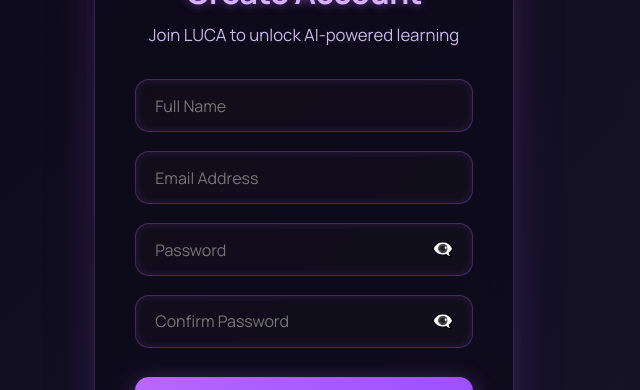
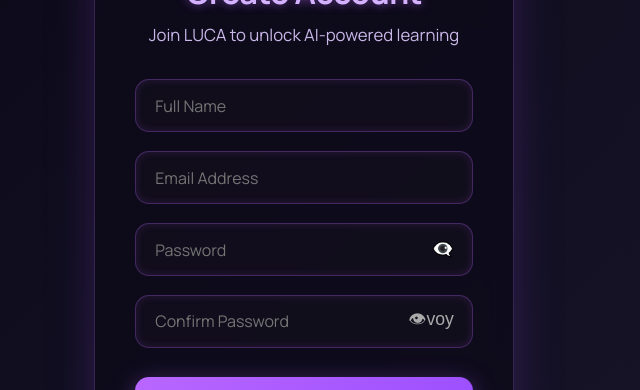
Before and after one commit to WafryAhamed/Luca, a React (Vite) app: page /auth in a window 1280 px wide. Both pictures are taken after a click on the button "Sign Up". Shown: the part 87-477 px from the top of the page, without its empty margins (336-976 px from the left). Built offline with nearby package versions, Linux system fonts and the light colour scheme.

Commit message:
change sign in sign up

```diff
--- a/src/AuthPage.jsx
+++ b/src/AuthPage.jsx
@@ -201,7 +201,7 @@
   return (
     <>
       <div className={styles.Background}>
-        <div className={styles.Stars}></div>
+        <div className={styles.Pattern}></div>
       </div>
 
       <div className={styles.Container}>
@@ -279,7 +279,7 @@
                     className={styles.TogglePassword}
                     onClick={() => setShowConfirmPassword(!showConfirmPassword)}
                   >
-                    {showConfirmPassword ? "👁" : "👁‍🗨"}
+                    {showConfirmPassword ? "👁" : "👁‍voy"}
                   </button>
                 </div>
               </div>
```
